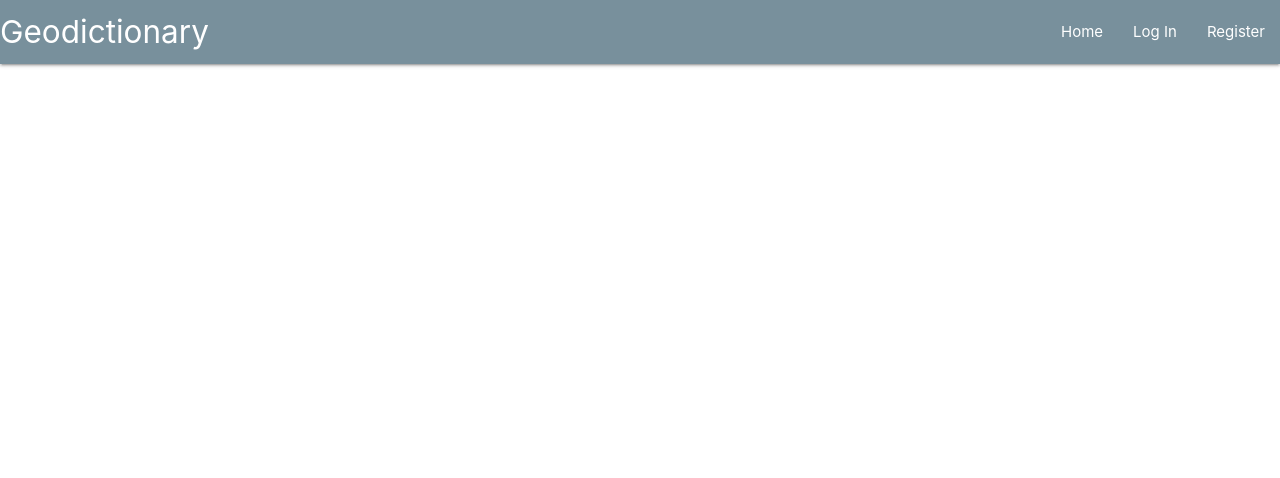
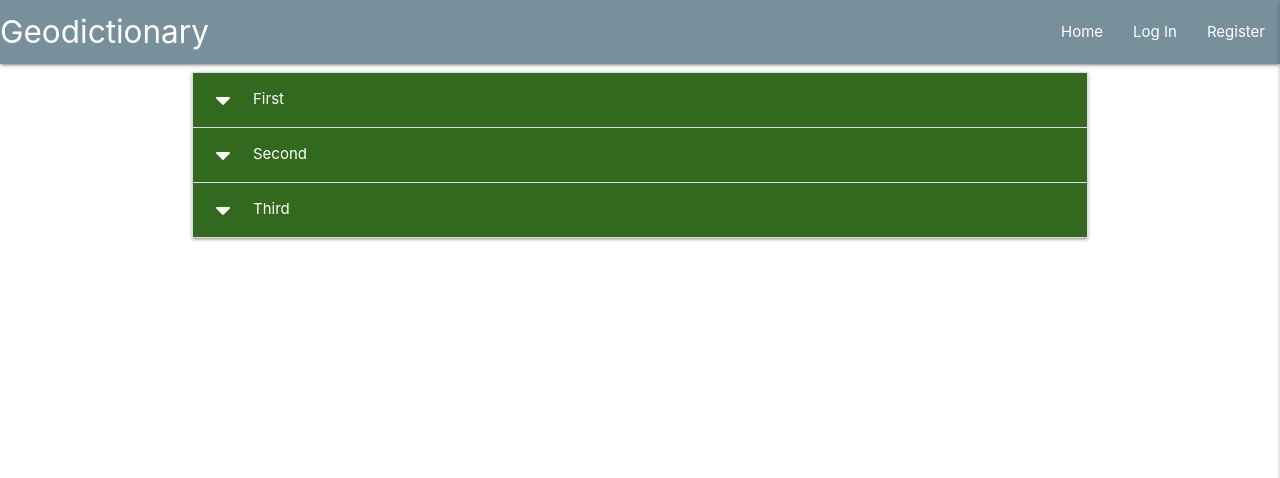
Before and after one commit to sruss07/MS03-Geodictionary, a Flask app: page / in a window 1280 px wide. Shown: the top 478 px of the page. Run offline with Flask 2, Linux system fonts and the light colour scheme; data that the repository does not hold is empty; some libraries are stand-ins or nearby versions.

Commit message:
add collapsible accordion setup

```diff
--- a/static/js/script.js
+++ b/static/js/script.js
@@ -1,3 +1,4 @@
 $(document).ready(function(){
-    $(".sidenav").sidenav();
+    $(".sidenav").sidenav({edge: "right"});
+    $('.collapsible').collapsible();
 });
--- a/templates/terms.html
+++ b/templates/terms.html
@@ -7,4 +7,19 @@
         {{ term.letter}}<br>
     {% endfor %}
 
+    <ul class="collapsible">
+        <li>
+        <div class="collapsible-header white-text light-green darken-4"><i class="fas fa-caret-down"></i>First</div>
+        <div class="collapsible-body"><span>Lorem ipsum dolor sit amet.</span></div>
+        </li>
+        <li>
+        <div class="collapsible-header white-text light-green darken-4"><i class="fas fa-caret-down"></i>Second</div>
+        <div class="collapsible-body"><span>Lorem ipsum dolor sit amet.</span></div>
+        </li>
+        <li>
+        <div class="collapsible-header white-text light-green darken-4"><i class="fas fa-caret-down"></i>Third</div>
+        <div class="collapsible-body"><span>Lorem ipsum dolor sit amet.</span></div>
+        </li>
+    </ul>
+
 {% endblock %}
```
